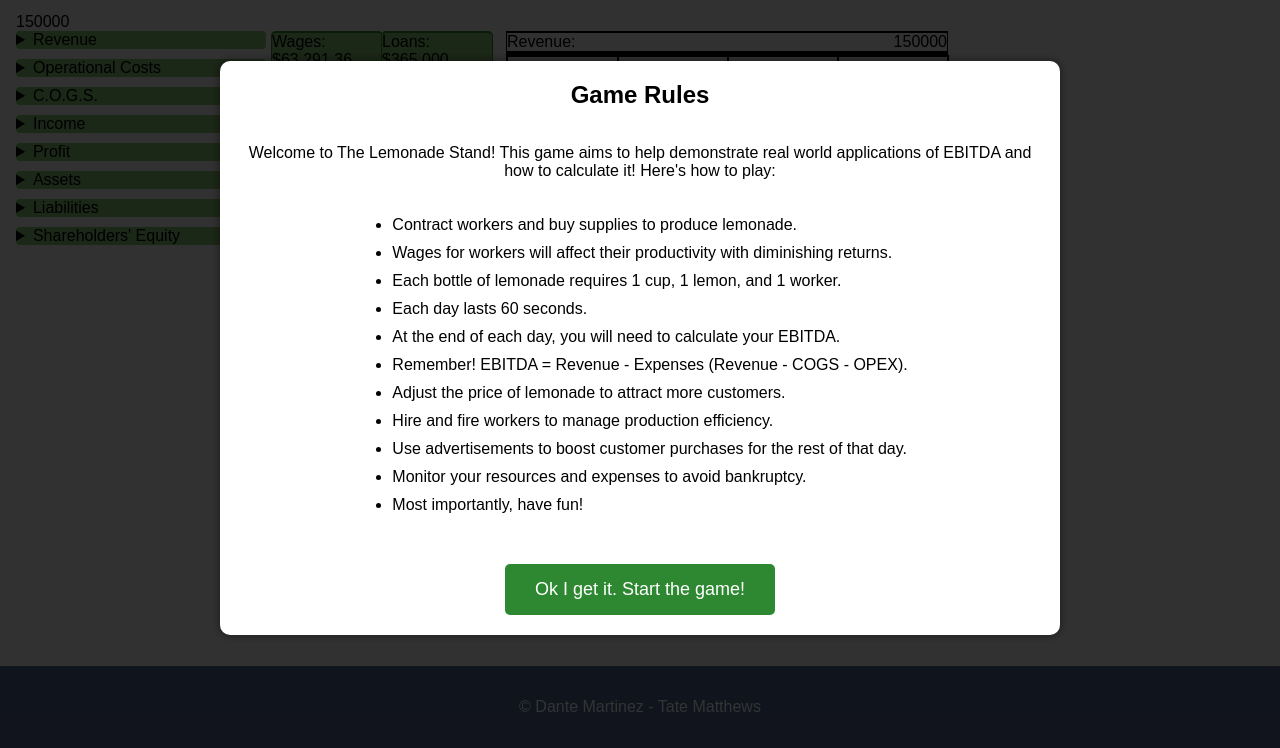
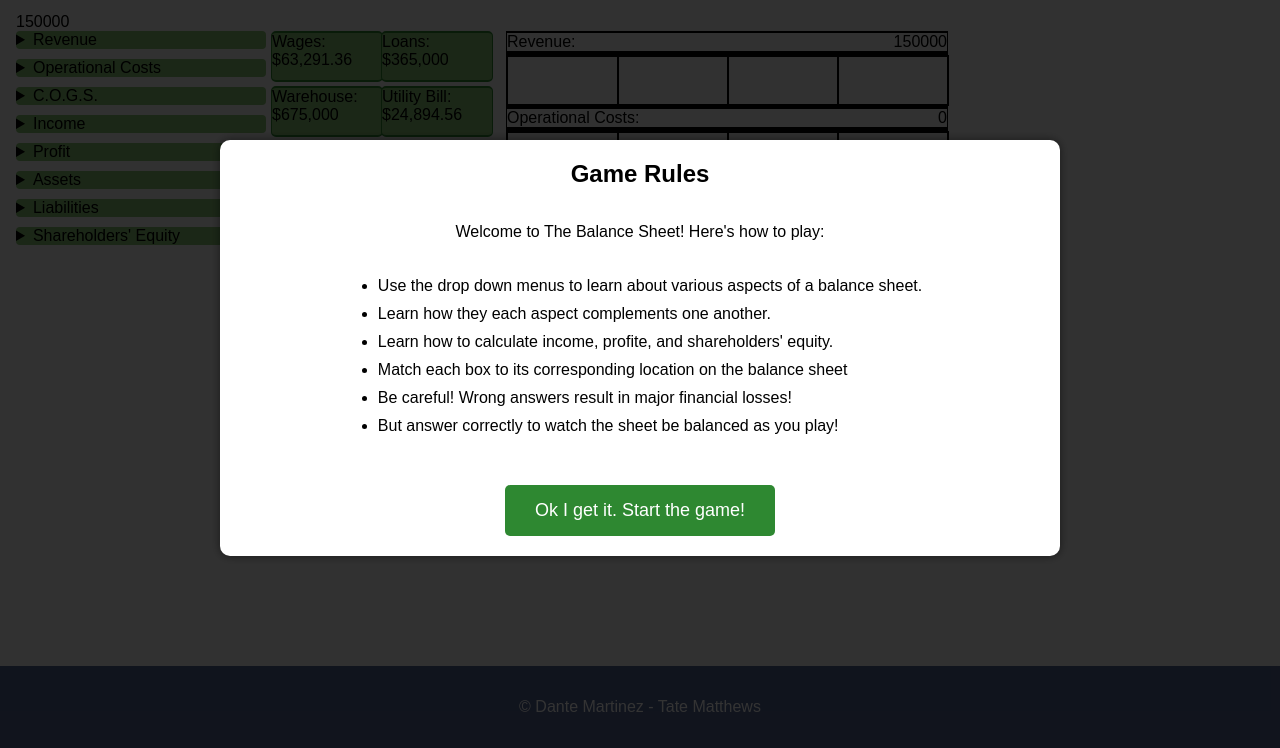
Before and after one commit to C33011/HackathonGamification, a plain HTML site: page BalanceSheetGame.html in a window 1280 px wide. Shown: the part 52-800 px from the top of the page. Drawn offline with Linux system fonts and the light colour scheme.

Commit message:
Add files via upload

```diff
--- a/BalanceSheetGame.html
+++ b/BalanceSheetGame.html
@@ -26,19 +26,14 @@
         <section id="rules-popup" class="rules-popup hidden">
             <div class="popup-content">
                 <h2>Game Rules</h2>
-                <p>Welcome to The Lemonade Stand! This game aims to help demonstrate real world applications of EBITDA and how to calculate it! Here's how to play:</p>
+                <p>Welcome to The Balance Sheet! Here's how to play:</p>
                 <ul class="rules-list">
-                    <li>Contract workers and buy supplies to produce lemonade.</li>
-                    <li>Wages for workers will affect their productivity with diminishing returns.</li>
-                    <li>Each bottle of lemonade requires 1 cup, 1 lemon, and 1 worker.</li>
-                    <li>Each day lasts 60 seconds.</li>
-                    <li>At the end of each day, you will need to calculate your EBITDA.</li>
-                    <li>Remember! EBITDA = Revenue - Expenses (Revenue - COGS - OPEX).</li>
-                    <li>Adjust the price of lemonade to attract more customers.</li>
-                    <li>Hire and fire workers to manage production efficiency.</li>
-                    <li>Use advertisements to boost customer purchases for the rest of that day.</li>
-                    <li>Monitor your resources and expenses to avoid bankruptcy.</li>
-                    <li>Most importantly, have fun!</li>
+                    <li>Use the drop down menus to learn about various aspects of a balance sheet.</li>
+                    <li>Learn how they each aspect complements one another.</li>
+                    <li>Learn how to calculate income, profite, and shareholders' equity.</li>
+                    <li>Match each box to its corresponding location on the balance sheet</li>
+                    <li>Be careful! Wrong answers result in major financial losses!</li>
+                    <li>But answer correctly to watch the sheet be balanced as you play!</li>
                 </ul>
                 <button onclick="startGame()">Ok I get it. Start the game!</button>
             </div>
```
